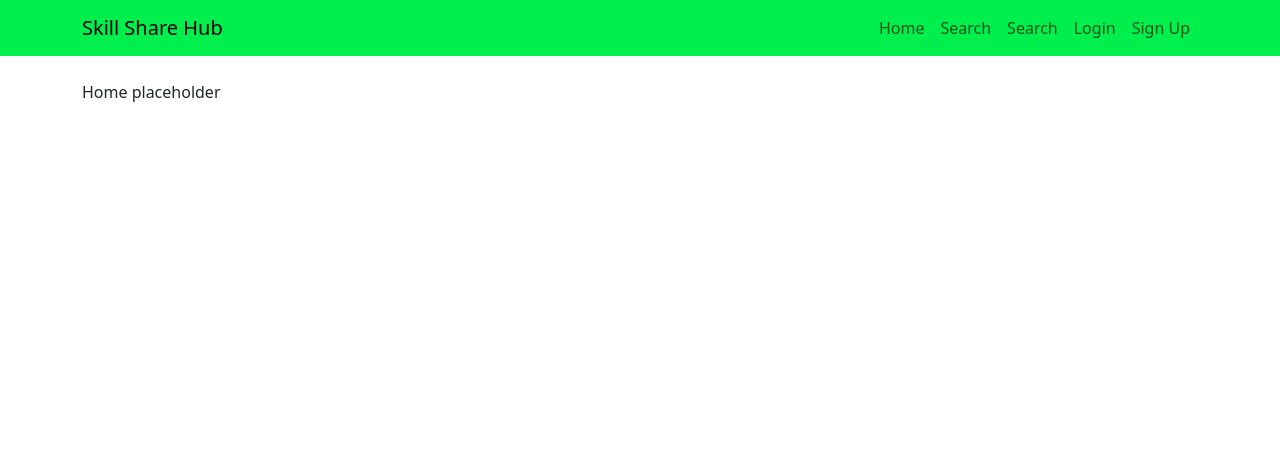
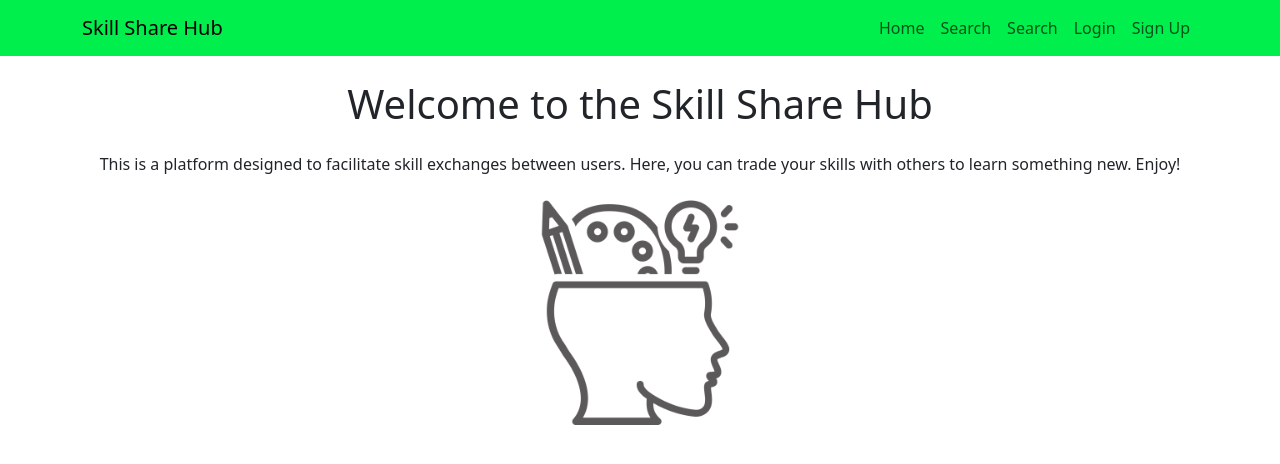
Before and after one commit to UCBX-2024-Team-Wombat/Final-Project, a React (Vite) app in the folder client/: page / in a window 1280 px wide. Shown: the top 464 px of the page. Built offline with nearby package versions, Linux system fonts and the light colour scheme.

Commit message:
added text and image to home screen

```diff
--- a/client/src/pages/Home/Home.jsx
+++ b/client/src/pages/Home/Home.jsx
@@ -1,7 +1,13 @@
+import myImage from '../../assets/HomeImage.png';
+
 const Home = () => {
   return (
     <>
-      <div>Home placeholder</div>
+      <div>
+      <h1 className="text-center pb-3 mb-2">Welcome to the Skill Share Hub</h1>
+      <p className="text-center pb-3 mb-2">This is a platform designed to facilitate skill exchanges between users. Here, you can trade your skills with others to learn something new. Enjoy!</p>
+      <img className="mx-auto d-block" style={{ width:'400px'}}  src={myImage} alt="thinking/skills image" />
+      </div>
     </>
   );
 };
```
Also changed, not shown: client/src/assets/HomeImage.png (added).
